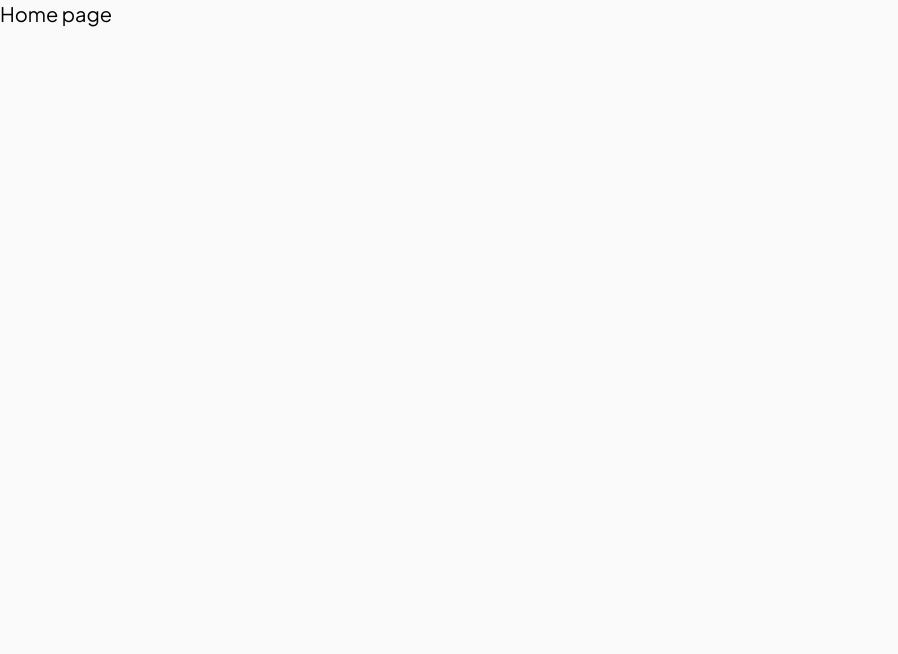
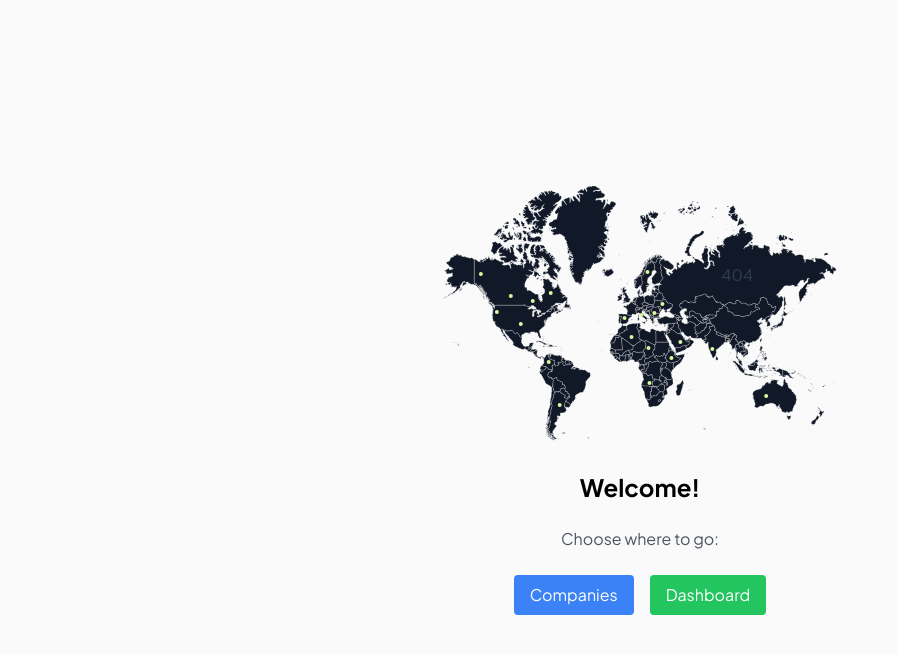
Before and after one commit to KaterynaTsyhaniuk/next-companies, a Next.js app: page / in a window 1280 px wide. Shown: the top 654 px of the page, without its empty margins (0-898 px from the left). Built offline with nearby package versions, Linux system fonts and the light colour scheme.

Commit message:
add some fiches

```diff
--- a/src/app/(admin)/companies/@modal/[id]/(.)new-promotion/page.tsx
+++ b/src/app/(admin)/companies/@modal/[id]/(.)new-promotion/page.tsx
@@ -1,5 +1,5 @@
 import PromotionFormModalWrapper from "@/app/components/promotion-form-modal-wrapper";
-
+import React from 'react';
 interface PageProps {
     params: Promise<{ id: string }>;
 }
--- a/src/app/components/company-info.tsx
+++ b/src/app/components/company-info.tsx
@@ -2,8 +2,9 @@
 
 import React from 'react';
 import Image from 'next/image';
-import { useQuery } from '@tanstack/react-query';
-import { getCompany } from '@/lib/api';
+import { useQuery, useMutation, useQueryClient } from '@tanstack/react-query';
+import { useRouter } from 'next/navigation';
+import { getCompany, deleteCompany } from '@/lib/api';
 import StatusLabel from '@/app/components/status-label';
 
 export interface CompanyInfoProps {
@@ -11,24 +12,51 @@ export interface CompanyInfoProps {
 }
 
 export default function CompanyInfo({ companyId }: CompanyInfoProps) {
+    const queryClient = useQueryClient();
+    const router = useRouter();
+
+    // Отримуємо компанію
     const { data: company } = useQuery({
         queryKey: ['companies', companyId],
         queryFn: () => getCompany(companyId),
         staleTime: 10 * 1000,
     });
 
+    // Мутація для видалення
+    const deleteMutation = useMutation({
+        mutationFn: () => deleteCompany(companyId),
+        onSuccess: () => {
+            // оновлюємо кеш
+            queryClient.invalidateQueries({ queryKey: ['companies'] });
+
+            // редіректимо на список компаній
+            router.push('/companies');
+        },
+    });
+
     if (!company) return null;
+
     return (
         <div className="flex flex-col gap-5">
             <div className="flex flex-col items-center p-7 gap-5 bg-gray-900 rounded">
-                <div className="w-20 h-20 rounded-full bg-blue-500">
+                <div className="w-20 h-20 rounded-full bg-blue-500 relative overflow-hidden">
                     {company.avatar && (
                         <Image fill src={company.avatar} alt="company avatar" />
                     )}
                 </div>
                 <p className="pb text-base font-semibold text-white">{company.title}</p>
                 <StatusLabel status={company.status} />
+
+                {/* Кнопка видалення */}
+                <button
+                    onClick={() => deleteMutation.mutate()}
+                    disabled={deleteMutation.isPending}
+                    className="mt-2 px-3 py-1 bg-red-500 text-white rounded disabled:opacity-50"
+                >
+                    {deleteMutation.isPending ? 'Deleting...' : 'Delete company'}
+                </button>
             </div>
+
             <div className="p-7 text-base text-gray-900 bg-gray-100 rounded">
                 <p className="pb-5 text-xl font-semibold">About company</p>
                 <p className="pb-3">{`Category: ${company.categoryTitle}`}</p>
--- a/src/app/components/promotion.tsx
+++ b/src/app/components/promotion.tsx
@@ -69,7 +69,7 @@ export default function Promotion({ promotion }: PromotionProps) {
                     disabled={isPending}
                     className="mt-2 px-3 py-1 bg-red-500 text-white rounded disabled:opacity-50"
                 >
-                    {isPending ? 'Видаляю...' : 'Видалити'}
+                    {isPending ? 'Delete...' : 'Delete'}
                 </button>
             </div>
         </div>
--- a/src/app/page.tsx
+++ b/src/app/page.tsx
@@ -1,13 +1,30 @@
+import Link from "next/link";
+import Image from "next/image";
+import React from "react";
 
+export default function HomePage() {
+    return (
+        <main className="flex flex-col items-center justify-center min-h-screen gap-6">
+            <Image width={395} height={262} src="/images/world.svg" alt="world" />
+            <h1 className="text-2xl font-bold">Welcome!</h1>
+            <p className="text-gray-600">
+                Choose where to go:</p>
 
+            <div className="flex gap-4">
+                <Link
+                    href="/companies"
+                    className="px-4 py-2 rounded bg-blue-500 text-white hover:bg-blue-600"
+                >
+                    Companies
+                </Link>
 
-export default function Home() {
-  return (
-
-      <main>
-          <h1 className="text-xl">Home page</h1>
-
-      </main>
-
-  );
+                <Link
+                    href="/dashboard"
+                    className="px-4 py-2 rounded bg-green-500 text-white hover:bg-green-600"
+                >
+                    Dashboard
+                </Link>
+            </div>
+        </main>
+    );
 }
--- a/src/lib/api.ts
+++ b/src/lib/api.ts
@@ -139,3 +139,10 @@ export const deletePromotion = async (id: string): Promise<void> => {
         method: 'DELETE',
     });
 };
+
+export const deleteCompany = async (id: string): Promise<void> => {
+     await sendRequest<void>(buildUrl('companies', id), {
+        method: 'DELETE',
+    });
+
+}
```
